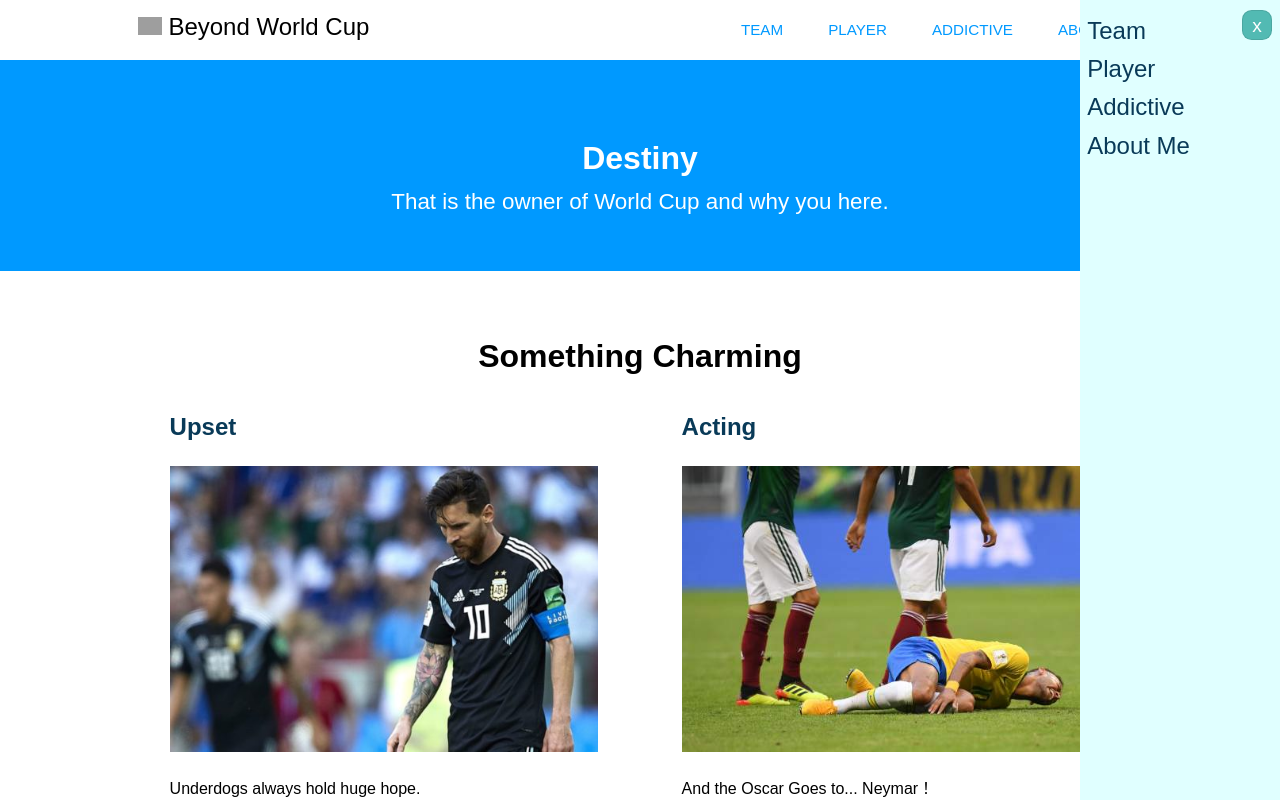
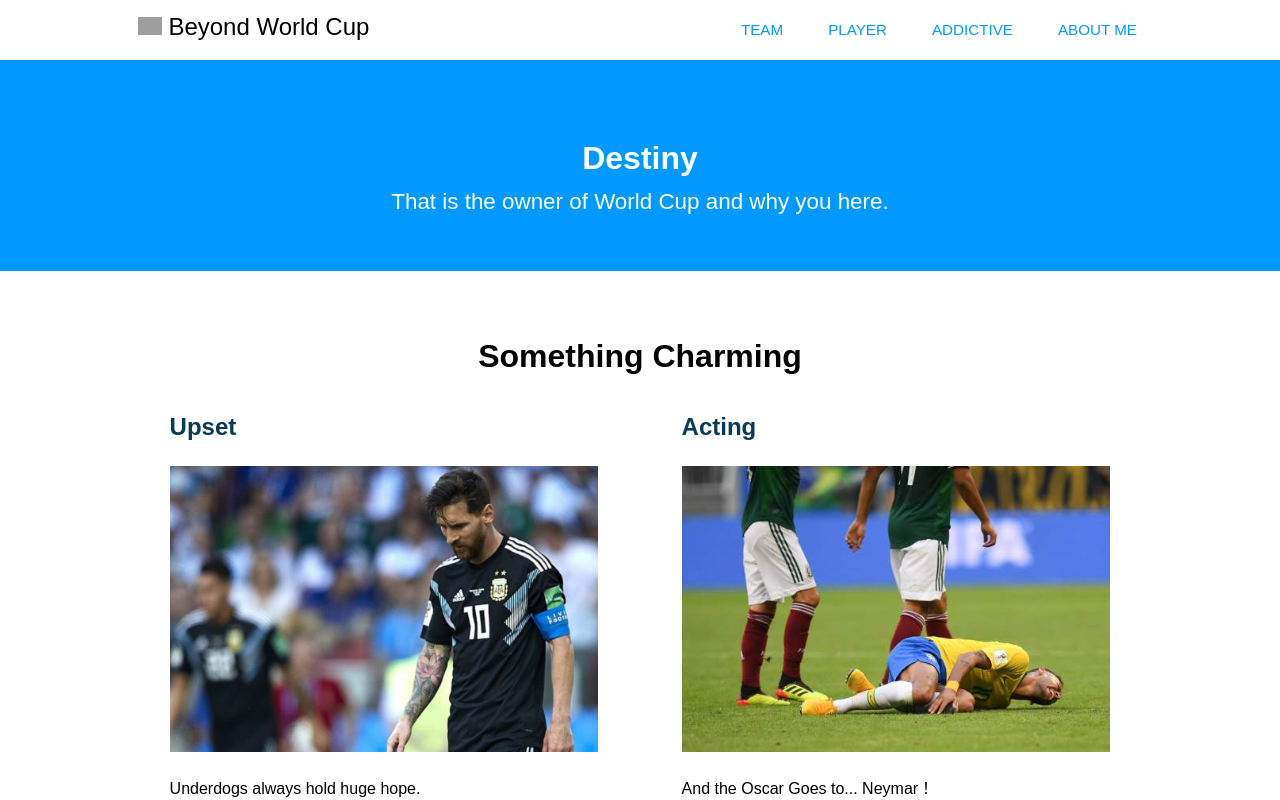
Before and after one commit to z76316/react-gh-pages, a React (Create React App) app: page / in a window 1280 px wide. Shown: the top 800 px of the page. Built offline with nearby package versions, Linux system fonts and the light colour scheme; grey boxes are pictures that could not be loaded.

Commit message:
refatored two functions ChangeTitle and FloatMenu

```diff
--- a/src/App.js
+++ b/src/App.js
@@ -26,6 +26,7 @@ ContentBox.propTypes = {
   image: PropTypes.string.isRequired,
   content: PropTypes.string.isRequired,
 };
+
 
 class ShowMore extends Component {
   constructor(props) {
@@ -57,13 +58,40 @@ onStateChange = () => {
   }
 }
 
+ShowMore.PropTypes
+
 class App extends Component {
+  constructor(props) {
+    super(props);
+    this.state = {
+      floatMenu: false,
+      oWelcome: '',
+      cWelcome: 'none',
+    };
+  }
+
+  xFloatMenu = () => {
+    this.state.floatMenu = false;
+    this.setState(this.state);
+  }
+
+  openFloatMenu = () => {
+    this.state.floatMenu = true;
+    this.setState(this.state);
+  }
+
+  changeWelcome = () => {
+    this.state.oWelcome = 'none';
+    this.state.cWelcome = '';
+    this.setState(this.state);
+  }
+
   render() {
     return (
       <div className="App">
 
-        <div className="mobile-float-menu">
-          <button className="x">x</button>
+        <div className="mobile-float-menu" style={{display: this.state.floatMenu ? '' : 'none'}}>
+          <button className="x" onClick={this.xFloatMenu}>x</button>
           <ul>
             <li><a href="#">Team</a></li>
             <li><a href="#">Player</a></li>
@@ -78,7 +106,7 @@ class App extends Component {
               <img className="logo" src={soccerIcon} alt="Soccer" />
               <p className="title">Beyond World Cup</p>
             </div>
-            <div className="menu-icon">
+            <div className="menu-icon" onClick={this.openFloatMenu}>
               <div></div>
               <div></div>
               <div></div>
@@ -96,8 +124,14 @@ class App extends Component {
         {/*<!--/.main-header-->*/}
 
         <div className="banner">
-          <h1 className="headline">Destiny</h1>
-          <span className="tagline">That is the owner of World Cup and why you here.</span>
+          <div className="originalWelcome" onClick={this.changeWelcome} style={{display: this.state.oWelcome}}>
+            <h1 className="headline">Destiny</h1>
+            <span className="tagline">That is the owner of World Cup and why you here.</span>
+          </div>
+          <div className="clickedWelcome" style={{display: this.state.cWelcome}}>
+            <h1 className="headline">Have a Good Time!</h1>
+            <span className="tagline">May the Force be with you.</span>
+          </div>
         </div>
         {/*<!--/.banner-->*/}
 
@@ -107,7 +141,9 @@ class App extends Component {
           <ContentBox title="Acting" image={require("./img/neymar-oscar.jpg")} content="And the Oscar Goes to... Neymar！" />
           <ContentBox title="Gamble" image={require("./img/gamble-soccer.jpg")} content="I have a dream that one day..." />
           <ContentBox title="Fans" image={require("./img/fans.jpg")} content="They are the most crazy animal in the planet." />
+
           <ShowMore />
+
         </div>
 
         <footer className="main-footer">
--- a/src/index.css
+++ b/src/index.css
@@ -60,8 +60,8 @@ button {
   height: 100%;
   right: 0;
   font-size: 1.5em;
-  padding: .4em 1em;
-  padding-left: .3em;
+  padding: .5em 0em;
+  padding-left: .5em;
   background-color: lightcyan;
 }
 
```
